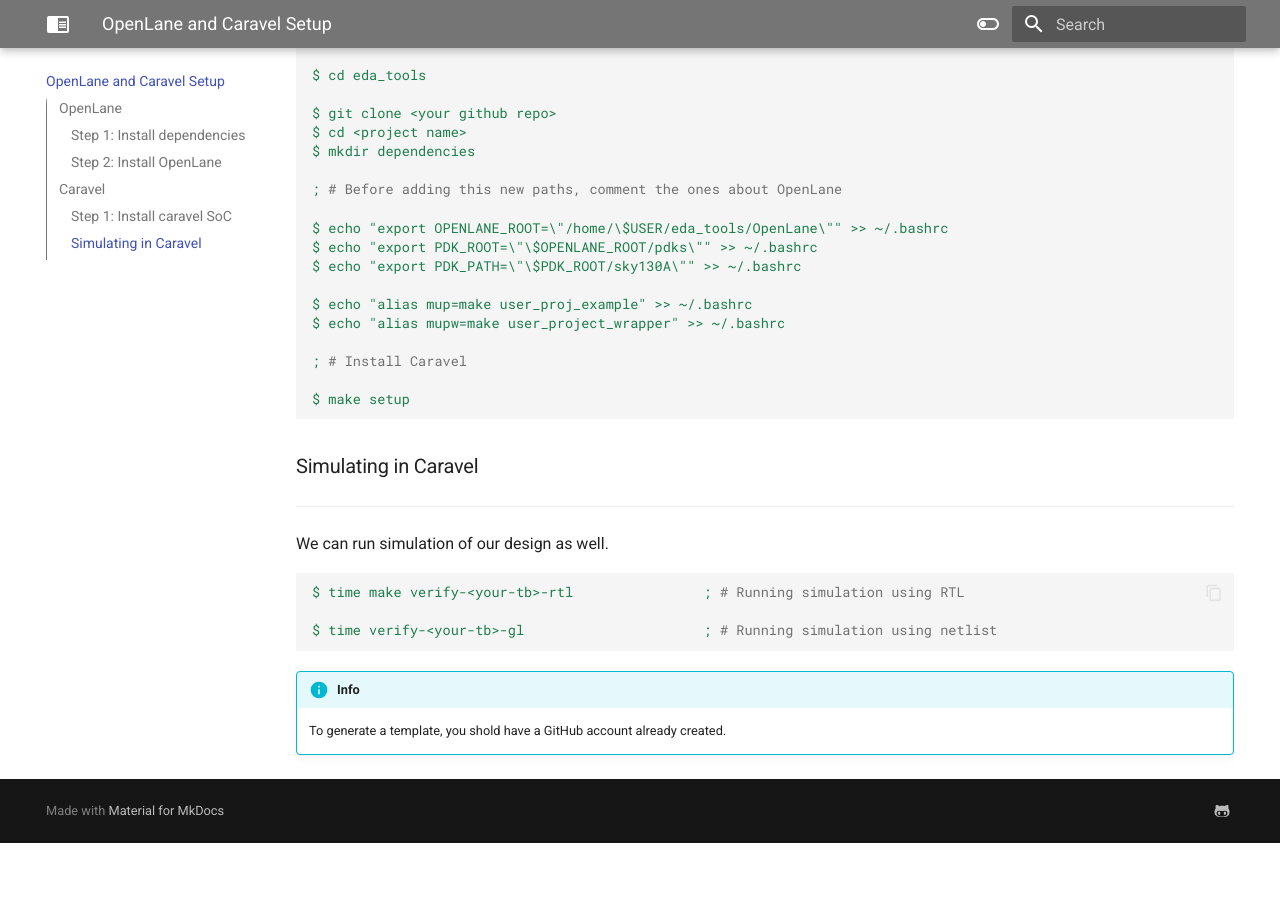
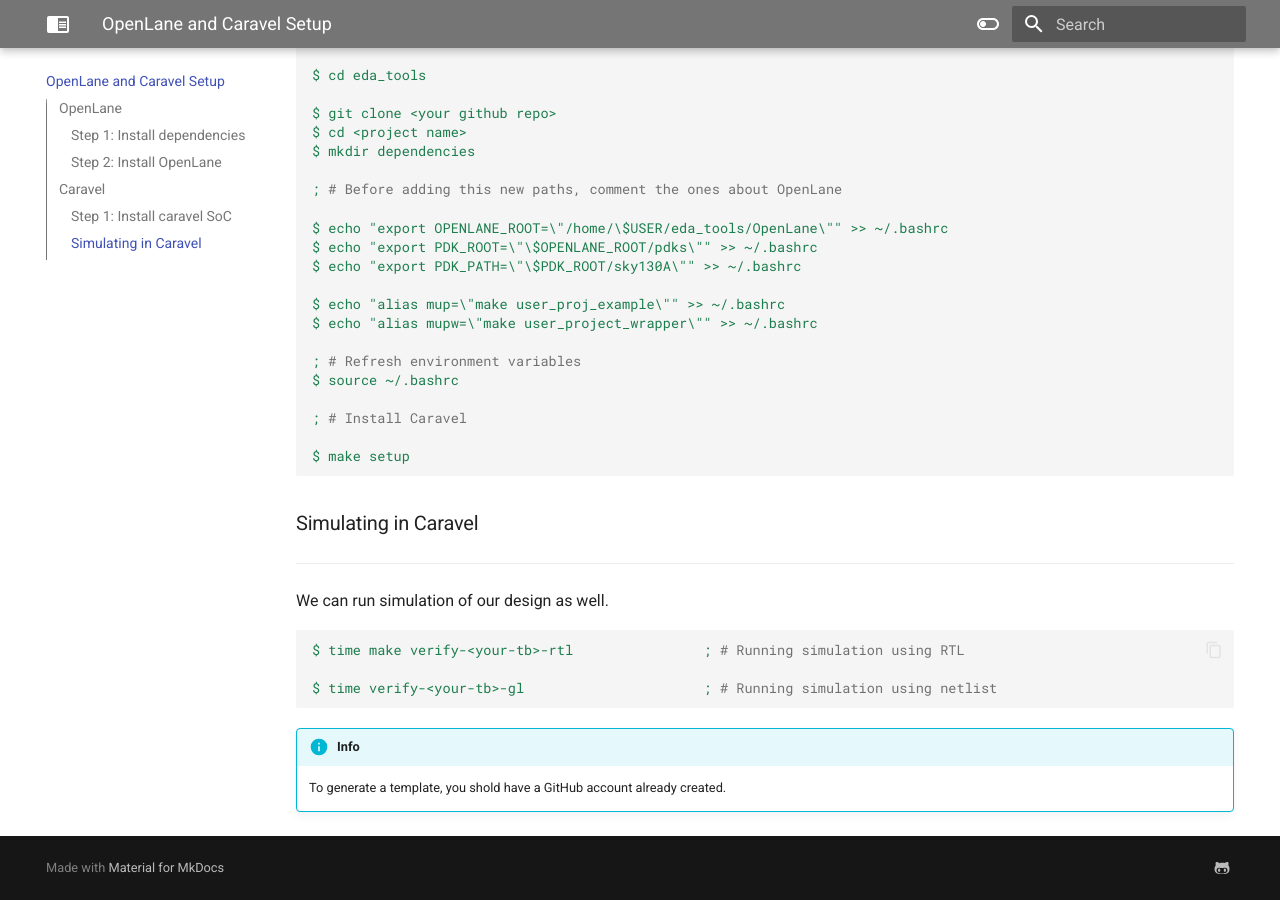
Before and after one commit to CristopherA96/ol-caravel-docs, an MkDocs documentation site: the page built from docs/index.md, in a window 1280 px wide and 900 px high, scrolled down 1651 px. Built offline with MkDocs 1.6.1 and Material for MkDocs 9.7.7, drawn with Linux system fonts in a browser that asks for light colours; before the commit the page ends 2494 px from its top, so only the background shows below that.

Commit message:
[DOCS] fixing wrong alias path in page

```diff
--- a/docs/index.md
+++ b/docs/index.md
@@ -93,8 +93,11 @@
 $ echo "export PDK_ROOT=\"\$OPENLANE_ROOT/pdks\"" >> ~/.bashrc
 $ echo "export PDK_PATH=\"\$PDK_ROOT/sky130A\"" >> ~/.bashrc
 
-$ echo "alias mup=make user_proj_example" >> ~/.bashrc
-$ echo "alias mupw=make user_project_wrapper" >> ~/.bashrc
+$ echo "alias mup=\"make user_proj_example\"" >> ~/.bashrc
+$ echo "alias mupw=\"make user_project_wrapper\"" >> ~/.bashrc
+
+; # Refresh environment variables
+$ source ~/.bashrc
 
 ; # Install Caravel
 
```
